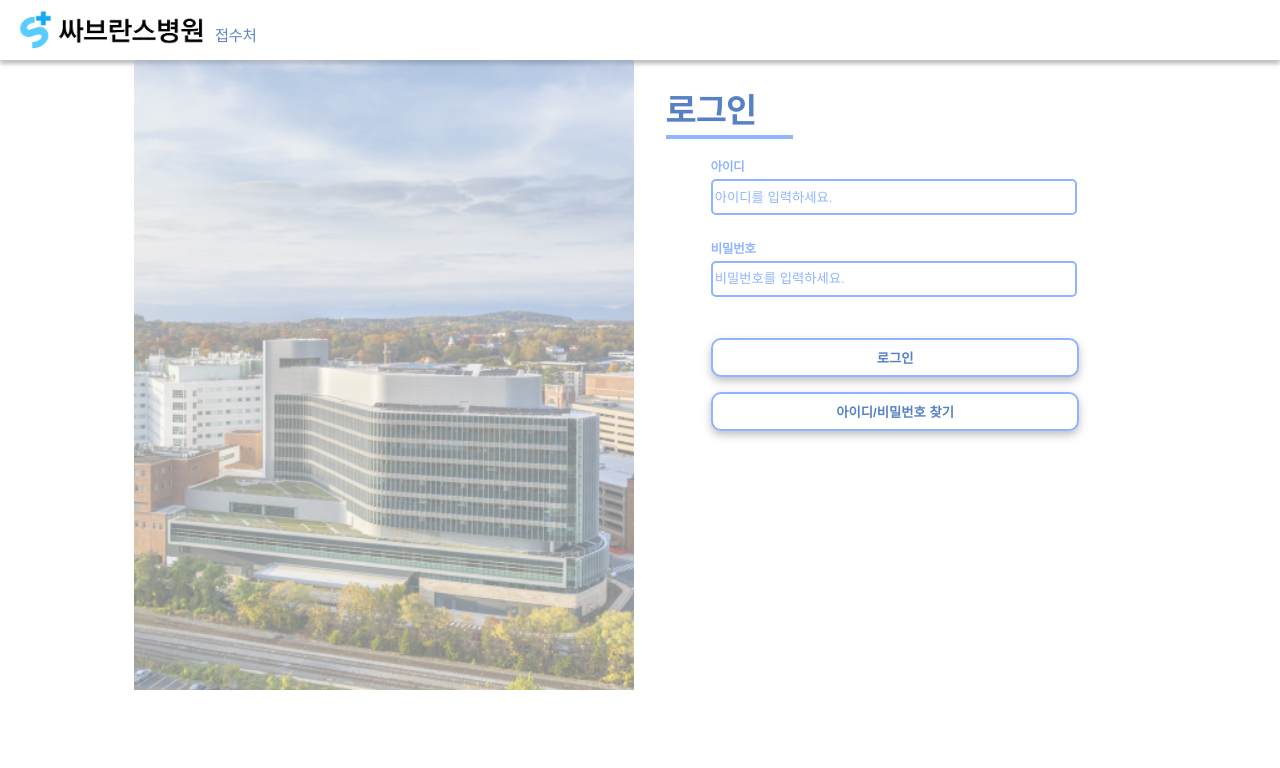
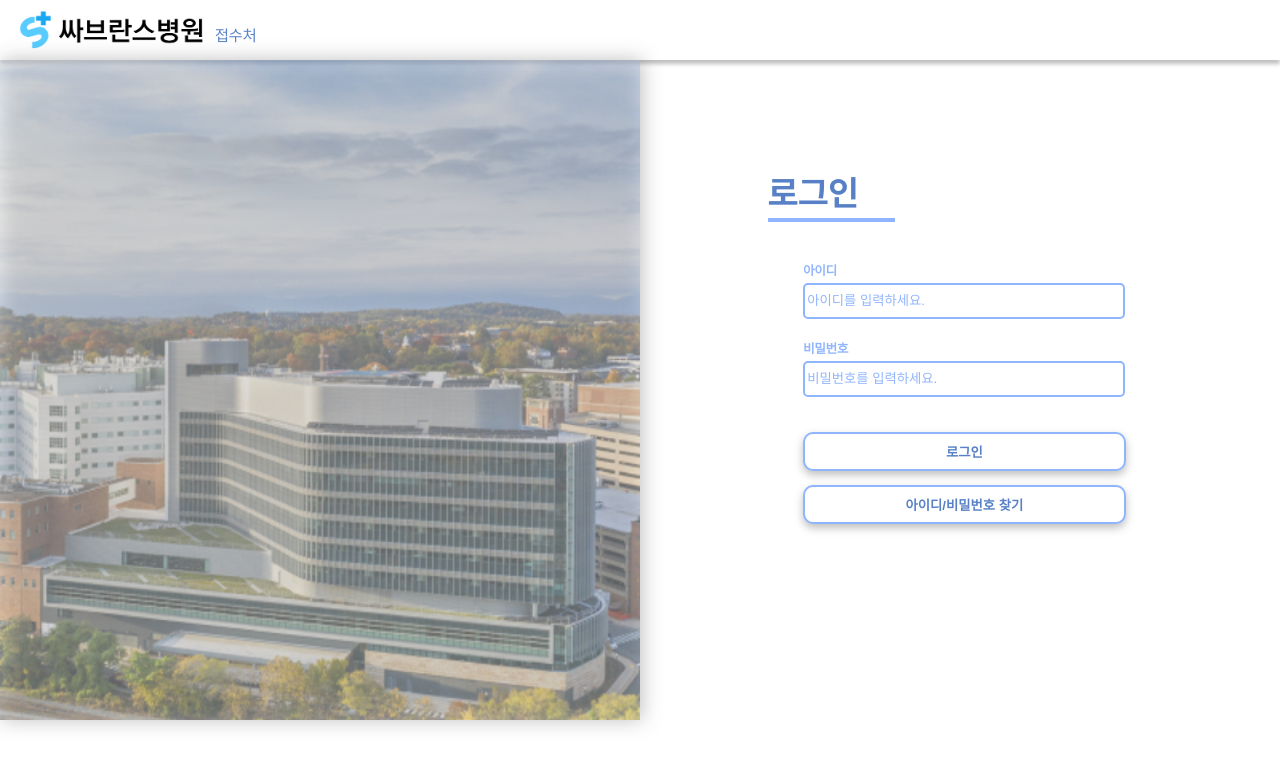
Before and after one commit to IoT-gganbu/gganbu, a Vue app in the folder ec2-front/: page /login in a window 1280 px wide. Shown: the top 768 px of the page. Built offline with nearby package versions, Linux system fonts and the light colour scheme.

Commit message:
Feat.Login 디자인 완성-SDK

```diff
--- a/ec2-front/src/App.vue
+++ b/ec2-front/src/App.vue
@@ -15,6 +15,7 @@ body {
   -moz-osx-font-smoothing: grayscale;
   text-align: center;
   color: #2c3e50;
+  height: 100%;
 }
 
 @font-face {
--- a/ec2-front/src/views/LoginView.vue
+++ b/ec2-front/src/views/LoginView.vue
@@ -1,16 +1,16 @@
 <template>
   <div class="logInPage">
-    <img class="mainPicture" src="../assets/img/hospital.png" style="height: 630px; width: 500px" />
+    <img class="mainPicture" src="../assets/img/hospital.png" style="height: 660px; filter: drop-shadow(2px 0px 10px rgba(0, 0, 0, 0.5))" />
     <div class="logInInfo">
       <div class="logInBox">
         <div v-show="loginAlram" class="logInAlarm">아이디 또는 비밀번호를 확인하세요.</div>
-        <custom-title titleText="로그인"></custom-title>
+        <custom-title titleText="로그인" style="margin-bottom: 50px"></custom-title>
         <div class="logInLabel">아이디</div>
         <div class="logInInput">
           <input type="text" placeholder="아이디를 입력하세요." id="logInInput" class="logInIdInput" />
         </div>
         <div class="logInLabelPw">비밀번호</div>
-        <div class="logInInput">
+        <div class="logInInput" style="margin-bottom: 30px">
           <input type="password" id="logInpageInput" @keyup.enter="loginMember()" placeholder="비밀번호를 입력하세요." class="logInPwInput" />
         </div>
         <customButton btnText="로그인" class="idPwSearch" @click="loginMember()"></customButton>
@@ -28,21 +28,24 @@ export default {};
 .mainPicture,
 .logInInfo {
   display: flex;
-  width: 40%;
-  height: 100%;
+  width: 100%;
+  height: 660px;
+  justify-content: center;
+  vertical-align: middle;
 }
 .logInPage {
   display: flex;
+  height: 100%;
+  width: 100%;
   justify-content: center;
-  height: 85%;
 }
 .logInBox {
   box-sizing: border-box;
   position: relative;
-  width: 100%;
+  width: 70%;
   height: 50%;
+  margin-top: 13%;
   top: 0;
-  vertical-align: middle;
 }
 .logInAlarm {
   display: flex;
```
Also changed, not shown: ec2-front/src/assets/img/hospital.png.
